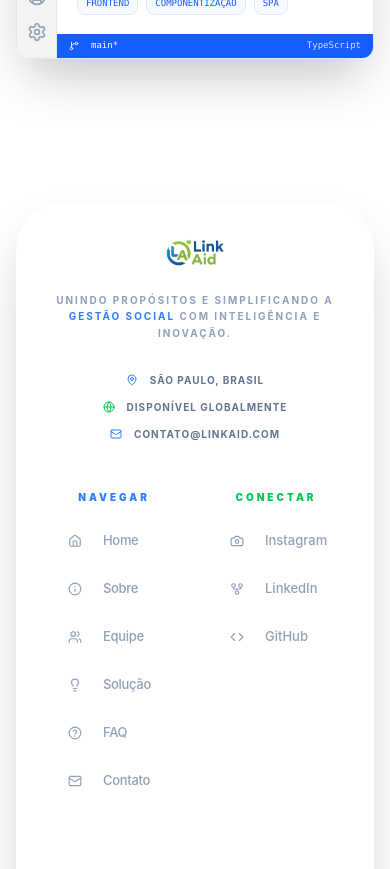
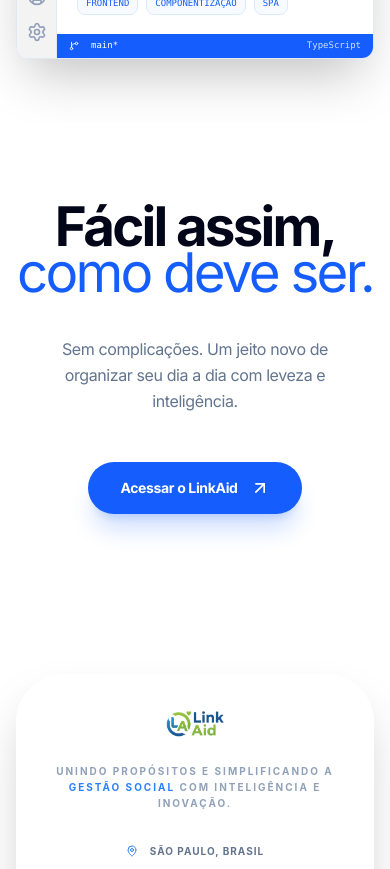
Before and after one commit to Calegor/LinkAid, a React (Vite) app in the folder frontend/link-aid/: page /sobre in a window 390 px wide. Shown: the part 7240-8109 px from the top of the page. Built offline with nearby package versions, Linux system fonts and the light colour scheme.

Commit message:
feat: add AboutClosing component to Sobre page

```diff
--- /dev/null
+++ b/frontend/link-aid/src/components/AboutClosing/AboutClosing.tsx
@@ -0,0 +1,99 @@
+import { useRef } from "react";
+import { ArrowUpRight } from "lucide-react";
+import gsap from "gsap";
+import { useGSAP } from "@gsap/react";
+import { ScrollTrigger } from "gsap/ScrollTrigger";
+
+if (typeof window !== "undefined") {
+  gsap.registerPlugin(ScrollTrigger);
+}
+
+const AboutClosing = () => {
+  const containerRef = useRef<HTMLDivElement>(null);
+  const imageRef = useRef<HTMLDivElement>(null);
+
+  useGSAP(
+    () => {
+      /* background image fade and scale on scroll */
+      gsap.fromTo(
+        imageRef.current,
+        { opacity: 0, scale: 1.1 },
+        {
+          opacity: 0.8,
+          scale: 1,
+          ease: "power2.out",
+          scrollTrigger: {
+            trigger: containerRef.current,
+            start: "top 80%",
+            end: "top 30%",
+            scrub: true,
+          },
+        },
+      );
+    },
+    { scope: containerRef },
+  );
+
+  return (
+    <section
+      ref={containerRef}
+      className="relative w-full py-20 md:py-32 flex flex-col items-center justify-center overflow-hidden bg-white"
+    >
+      {/* background image with double gradient mask */}
+      <div
+        ref={imageRef}
+        className="absolute inset-0 z-0 pointer-events-none select-none overflow-hidden"
+      >
+        <img
+          src="https://images.unsplash.com/photo-1619252584172-a83a949b6efd?q=80&w=1974&auto=format&fit=crop"
+          alt="background connection"
+          className="w-full h-full object-cover"
+        />
+
+        {/* double gradient mask for seamless blending */}
+        <div className="absolute inset-x-0 top-0 h-1/2 bg-gradient-to-b from-white via-white/40 to-transparent z-10" />
+        <div className="absolute inset-x-0 bottom-0 h-1/2 bg-gradient-to-t from-white via-white/40 to-transparent z-10" />
+      </div>
+
+      <div className="container mx-auto px-10 max-w-[1200px] flex flex-col items-center text-center relative z-20">
+
+        {/* heading: matching hero typography standards */}
+        <div className="mb-10 lg:mb-16">
+          <h2 className="font-bold text-slate-950 tracking-[-0.05em] leading-[0.85]
+                         text-[14vw] sm:text-[12vw] md:text-[10vw]
+                         lg:text-[7vw] xl:text-[6vw]">
+            Fácil assim, <br />
+            <span className="text-blue-600 font-light block whitespace-nowrap">
+              como deve ser.
+            </span>
+          </h2>
+        </div>
+
+        {/* paragraph: box width increased for desktop as requested */}
+        {/* 🛠️ MODIFICAÇÃO APENAS AQUI: lg:max-w aumentado para 650px */}
+        <div className="max-w-[450px] lg:max-w-[650px] mb-12 lg:mb-16">
+          <p className="text-slate-500 text-base md:text-lg lg:text-xl font-light leading-relaxed tracking-tight">
+            Sem complicações. Um jeito novo de organizar seu dia a dia com leveza e inteligência.
+          </p>
+        </div>
+
+        {/* call to action button */}
+        <button className="group">
+          <a
+            href="/solucao"
+            className="inline-flex items-center justify-center gap-3 px-8 py-4 md:px-10 md:py-5 rounded-full bg-blue-600 text-white font-bold hover:bg-blue-700 transition-all duration-500 shadow-xl shadow-blue-600/20 active:scale-95"
+          >
+            <span className="tracking-tight text-sm md:text-base">
+              Acessar o LinkAid
+            </span>
+            <span className="transition-transform duration-300 group-hover:-translate-y-1 group-hover:translate-x-1">
+              <ArrowUpRight size={20} />
+            </span>
+          </a>
+        </button>
+      </div>
+    </section>
+  );
+};
+
+export default AboutClosing;
--- a/frontend/link-aid/src/pages/Sobre/Sobre.tsx
+++ b/frontend/link-aid/src/pages/Sobre/Sobre.tsx
@@ -5,6 +5,7 @@
 import AboutPerformance from "../../components/AboutPerformance/AboutPerformance";
 import AboutProject from "../../components/AboutProject/AboutProject";
 import AboutTech from "../../components/AboutTech/AboutTech";
+import AboutClosing from "../../components/AboutClosing/AboutClosing";
 
 const Sobre = () => {
   return (
@@ -15,6 +16,7 @@
       <AboutPerformance />
       <AboutProject />
       <AboutTech />
+      <AboutClosing />
     </main>
   );
 };
```
